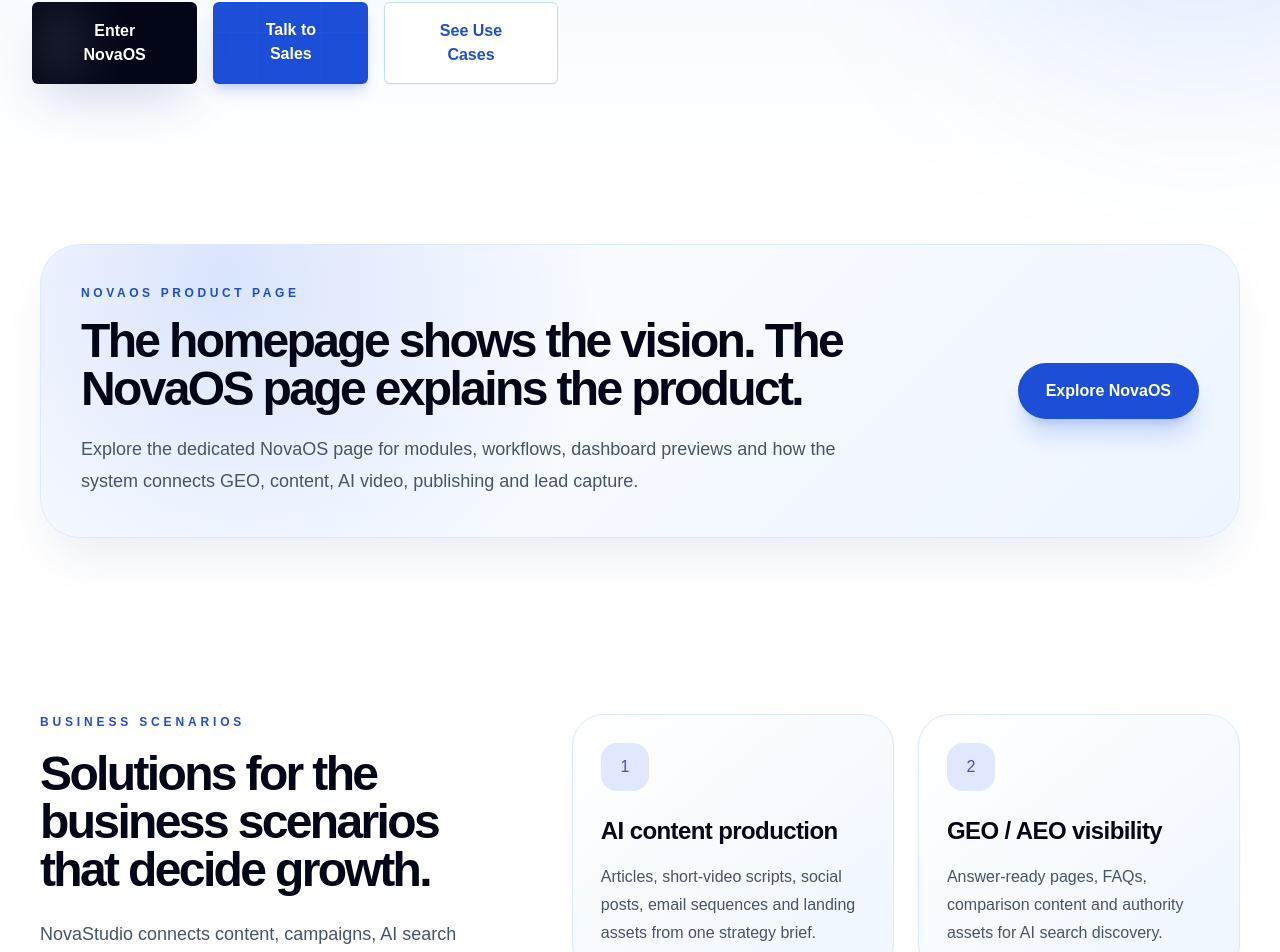
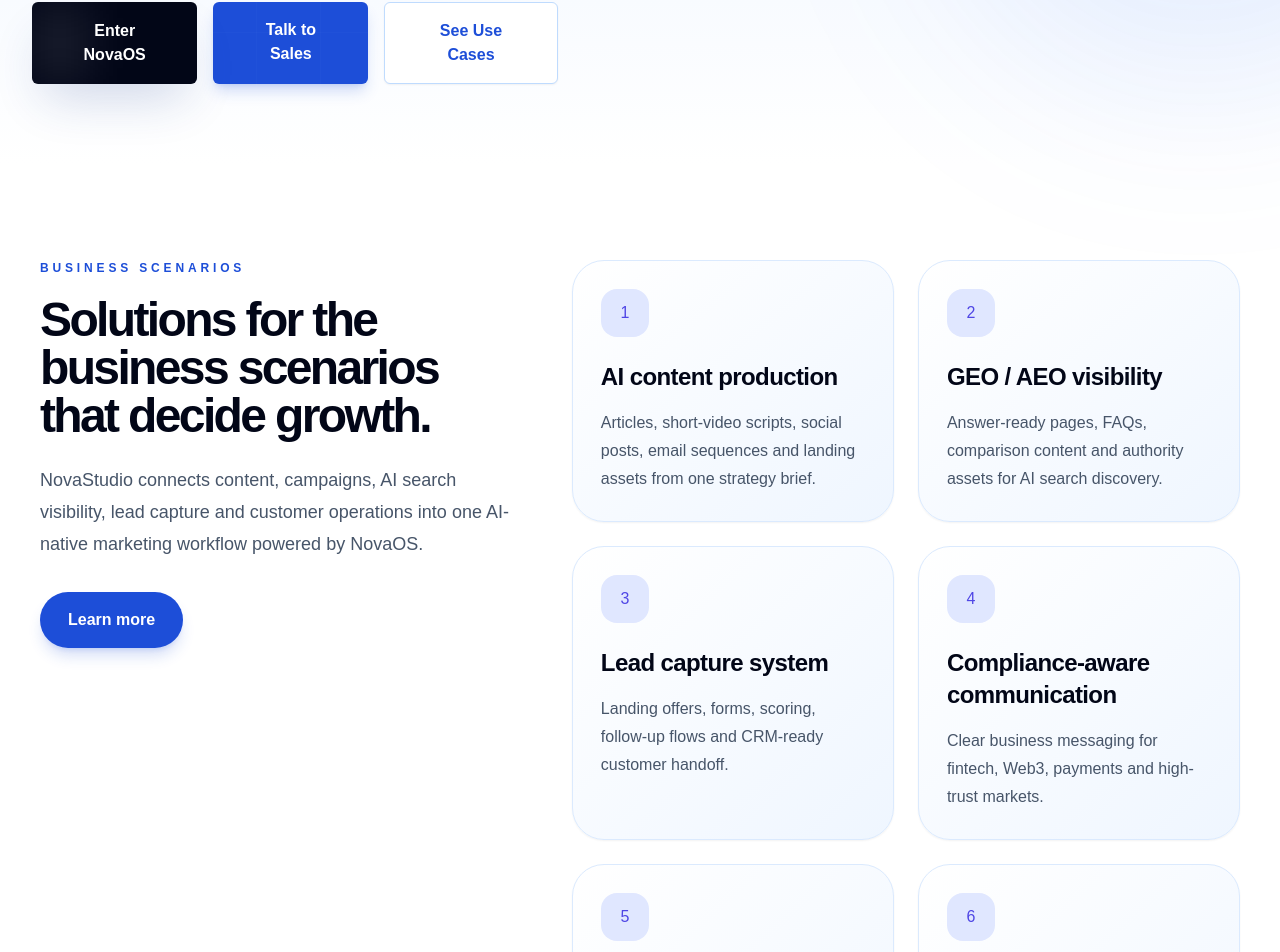
Before and after one commit to Booyuu/Novatest, a Next.js app: page / in a window 1280 px wide. Shown: the part 986-1938 px from the top of the page. Built offline with nearby package versions, Linux system fonts and the light colour scheme.

Commit message:
Remove homepage NovaOS explainer teaser

```diff
--- a/app/page.tsx
+++ b/app/page.tsx
@@ -11,21 +11,6 @@
 import { Navbar } from '@/components/Navbar';
 import { PartnerWall } from '@/components/PartnerWall';
 
-function NovaOSTeaser() {
-  return (
-    <section className="px-5 py-20 sm:px-8 lg:px-10">
-      <div className="mx-auto grid max-w-[1500px] gap-8 rounded-[2.5rem] border border-blue-100 bg-[radial-gradient(circle_at_15%_10%,rgba(37,99,235,0.16),transparent_24rem),linear-gradient(135deg,#ffffff_0%,#eef5ff_100%)] p-8 shadow-2xl shadow-blue-900/10 lg:grid-cols-[1fr_auto] lg:items-center lg:p-10">
-        <div>
-          <p className="text-xs font-semibold uppercase tracking-[0.3em] text-blue-700">NovaOS product page</p>
-          <h2 className="mt-4 max-w-4xl text-5xl font-semibold tracking-[-0.055em] text-slate-950">The homepage shows the vision. The NovaOS page explains the product.</h2>
-          <p className="mt-5 max-w-3xl text-lg leading-8 text-slate-600">Explore the dedicated NovaOS page for modules, workflows, dashboard previews and how the system connects GEO, content, AI video, publishing and lead capture.</p>
-        </div>
-        <a href="/novaos" className="rounded-full bg-blue-700 px-7 py-4 text-center font-semibold text-white shadow-xl shadow-blue-700/20 transition hover:bg-blue-800">Explore NovaOS</a>
-      </div>
-    </section>
-  );
-}
-
 export default function Home() {
   const [modalOpen, setModalOpen] = useState(false);
   const openModal = () => setModalOpen(true);
@@ -34,7 +19,6 @@
     <main className="bg-white text-slate-950">
       <Navbar onOpenModal={openModal} />
       <Hero onOpenModal={openModal} />
-      <NovaOSTeaser />
       <HomeDeepSections onOpenModal={openModal} />
       <HomeEnterpriseStrength />
       <PartnerWall />
```
